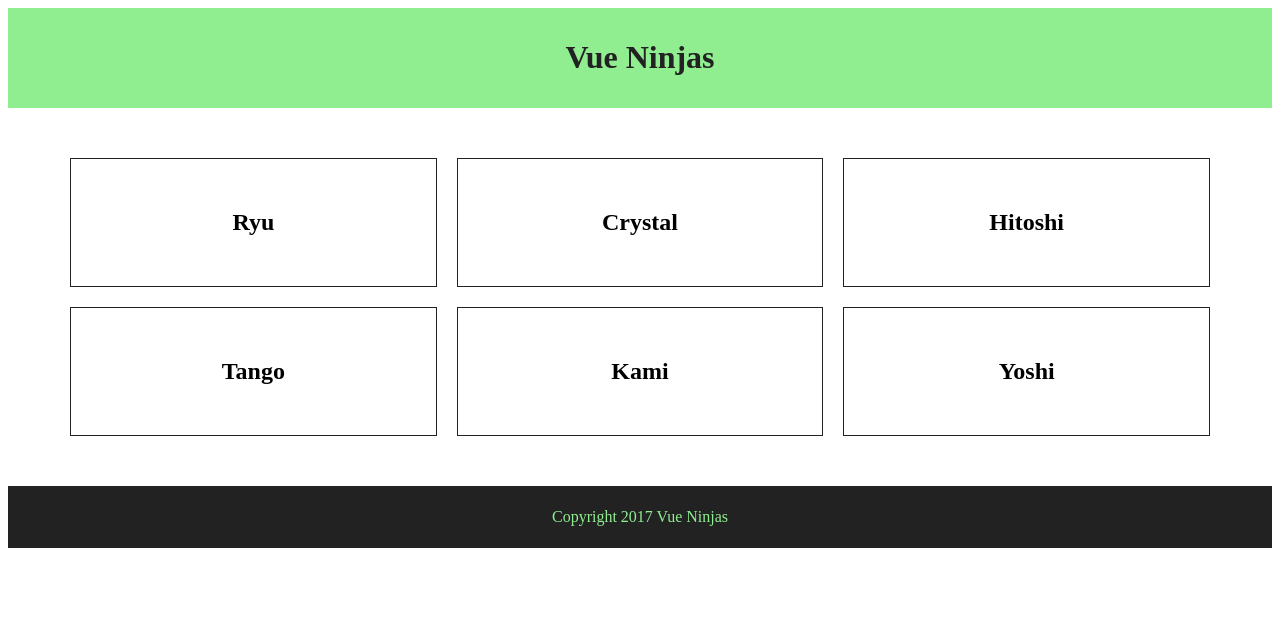
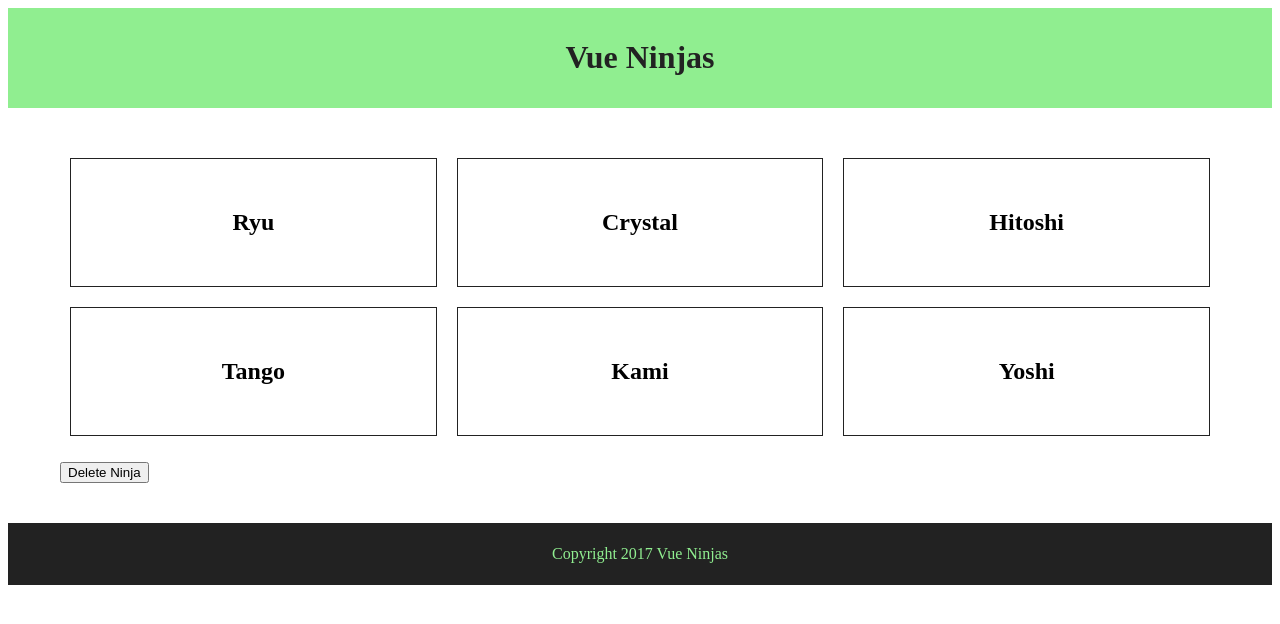
Before and after one commit to ronhedwigzape/vue2-thenetninja-lessons, a Vue app: page / in a window 1280 px wide. Shown: the top 624 px of the page. Built offline with nearby package versions, Linux system fonts and the light colour scheme.

Commit message:
Update Ninjas.vue

```diff
--- a/src/components/Ninjas.vue
+++ b/src/components/Ninjas.vue
@@ -2,10 +2,11 @@
   <div id="ninjas">
       <ul>
         <li v-for="ninja in ninjas" v-on:click="ninja.show = !ninja.show">
-          <h2>{{ninja.name}}</h2>
-          <h3 v-show="ninja.show">{{ninja.specialty}}</h3>
+          <h2>{{ ninja.name }}</h2>
+          <h3 v-show="ninja.show">{{ ninja.specialty }}</h3>
         </li>
       </ul>
+    <button v-on:click="deleteNinja">Delete Ninja</button>
   </div>
 </template>
 
@@ -20,6 +21,11 @@ export default {
   data() {
     return {
 
+    }
+  },
+  methods: {
+    deleteNinja: function(){
+      this.ninjas.pop();
     }
   }
 }
```
